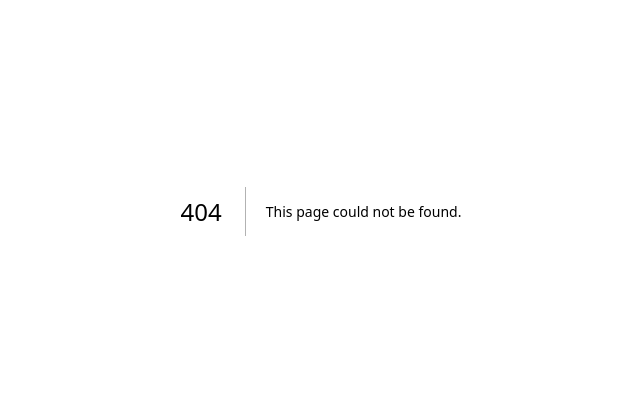
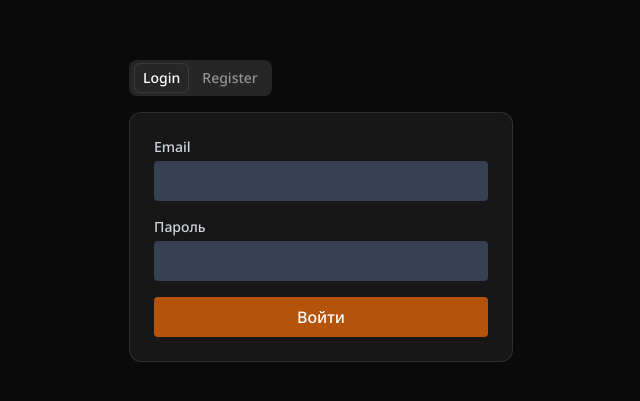
Before and after one commit to SimvolokovP/Planner, a Next.js app: page /auth in a window 1280 px wide. Before the commit this address had no page. Shown: the part 189-590 px from the top of the page, without its empty margins (319-959 px from the left). Built offline with nearby package versions, Linux system fonts and the light colour scheme.

Commit message:
add tabs

```diff
--- /dev/null
+++ b/src/UI/Tabs.tsx
@@ -0,0 +1,32 @@
+interface TabsProps {
+  tabsList: { value: string; label: string }[];
+  activeTab: string;
+  onTabChange: (v: string) => void;
+  disabled?: boolean;
+}
+
+export function Tabs({
+  tabsList,
+  activeTab,
+  onTabChange,
+  disabled = false,
+}: TabsProps) {
+  return (
+    <div className="bg-muted rounded-lg inline-flex h-9 w-fit items-center justify-center py-[3px] px-[5px] gap-[4px]">
+      {tabsList.map((tab) => (
+        <button
+          disabled={disabled}
+          onClick={() => onTabChange(tab.value)}
+          key={tab.value}
+          className={`${
+            activeTab === tab.value
+              ? "border-border cursor-not-allowed"
+              : "border-transparent cursor-pointer opacity-50"
+          } border-1 px-2 py-1 text-sm font-medium disabled:pointer-events-none disabled:opacity-50 rounded-md`}
+        >
+          {tab.label}
+        </button>
+      ))}
+    </div>
+  );
+}
--- /dev/null
+++ b/src/app/auth/AuthPage.tsx
@@ -0,0 +1,85 @@
+"use client";
+
+import { Tabs } from "@/UI/Tabs";
+import { useState } from "react";
+
+export function AuthPage() {
+  const [activeTab, setActiveTab] = useState<"login" | "register">("login");
+
+  return (
+    <div className="min-h-screen flex items-center justify-center">
+      <div className="flex flex-col gap-[8px] md:gap-[16px] max-w-[384px] w-full">
+        <Tabs
+          activeTab={activeTab as string}
+          tabsList={[
+            { value: "login", label: "Login" },
+            { value: "register", label: "Register" },
+          ]}
+          onTabChange={(v: string) => setActiveTab(v as "login" | "register")}
+        />
+        <div>
+          <form className="bg-card rounded-xl border-1 border-border overflow-hidden p-6 w-full">
+            {activeTab === "register" && (
+              <div className="mb-4">
+                <label
+                  htmlFor="name"
+                  className="block text-gray-300 text-sm font-medium mb-1"
+                >
+                  Имя
+                </label>
+                <input
+                  type="text"
+                  id="name"
+                  name="name"
+                  className={`w-full px-3 py-2 rounded bg-gray-700 text-white focus:outline-none focus:ring-2`}
+                />
+                {/* {errors.name && (
+                    <p className="mt-1 text-sm text-[var(--color-error)]">
+                      {errors.name}
+                    </p>
+                  )} */}
+              </div>
+            )}
+
+            <div className="mb-4">
+              <label
+                htmlFor="email"
+                className="block text-gray-300 text-sm font-medium mb-1"
+              >
+                Email
+              </label>
+              <input
+                type="email"
+                id="email"
+                name="email"
+                className={`w-full px-3 py-2 rounded bg-gray-700 text-white focus:outline-none focus:ring-2`}
+              />
+            </div>
+
+            <div className="mb-4">
+              <label
+                htmlFor="password"
+                className="block text-gray-300 text-sm font-medium mb-1"
+              >
+                Пароль
+              </label>
+              <input
+                type="password"
+                id="password"
+                name="password"
+                className={`w-full px-3 py-2 rounded bg-gray-700 text-white focus:outline-none focus:ring-2`}
+              />
+            </div>
+
+            <button
+              type="submit"
+              className="w-full py-2 px-4 bg-[var(--color-secondary)] hover:bg-amber-700 text-white font-medium rounded focus:outline-none focus:ring-2 focus:ring-amber-500 transition-colors"
+            >
+              {activeTab === "login" ? "Войти" : "Зарегистрироваться"}
+            </button>
+          </form>
+        </div>
+      </div>
+    </div>
+  );
+}
--- /dev/null
+++ b/src/app/auth/page.tsx
@@ -0,0 +1,12 @@
+import { NO_INDEX_PAGE } from "@/constans/seo.constans";
+import { Metadata } from "next";
+import { AuthPage } from "./AuthPage";
+
+export const metadata: Metadata = {
+  title: "auth",
+  ...NO_INDEX_PAGE,
+};
+
+export default function Page() {
+  return <AuthPage />;
+}
--- a/src/app/globals.scss
+++ b/src/app/globals.scss
@@ -3,7 +3,10 @@
 @theme {
   --color-secondary: #b45309;
   --color-accent: #047857;
-  --color-background: #1f2937;
+  --color-card: oklch(0.205 0 0);
+  --color-border: oklch(1 0 0/10%);
+  --color-background: oklch(0.145 0 0);
+  --color-muted: oklch(.269 0 0);
   --color-primary: #3730a3;
   --color-error: #991b1b;
   --color-success: #15803d;
@@ -12,7 +15,7 @@
 body {
   @apply text-base overflow-hidden;
   color: #ffffff;
-  background-color: #1f2937;
+  background-color: oklch(0.145 0 0);
 
   @media (max-width: 1200px) {
     font-size: 16px;
```
